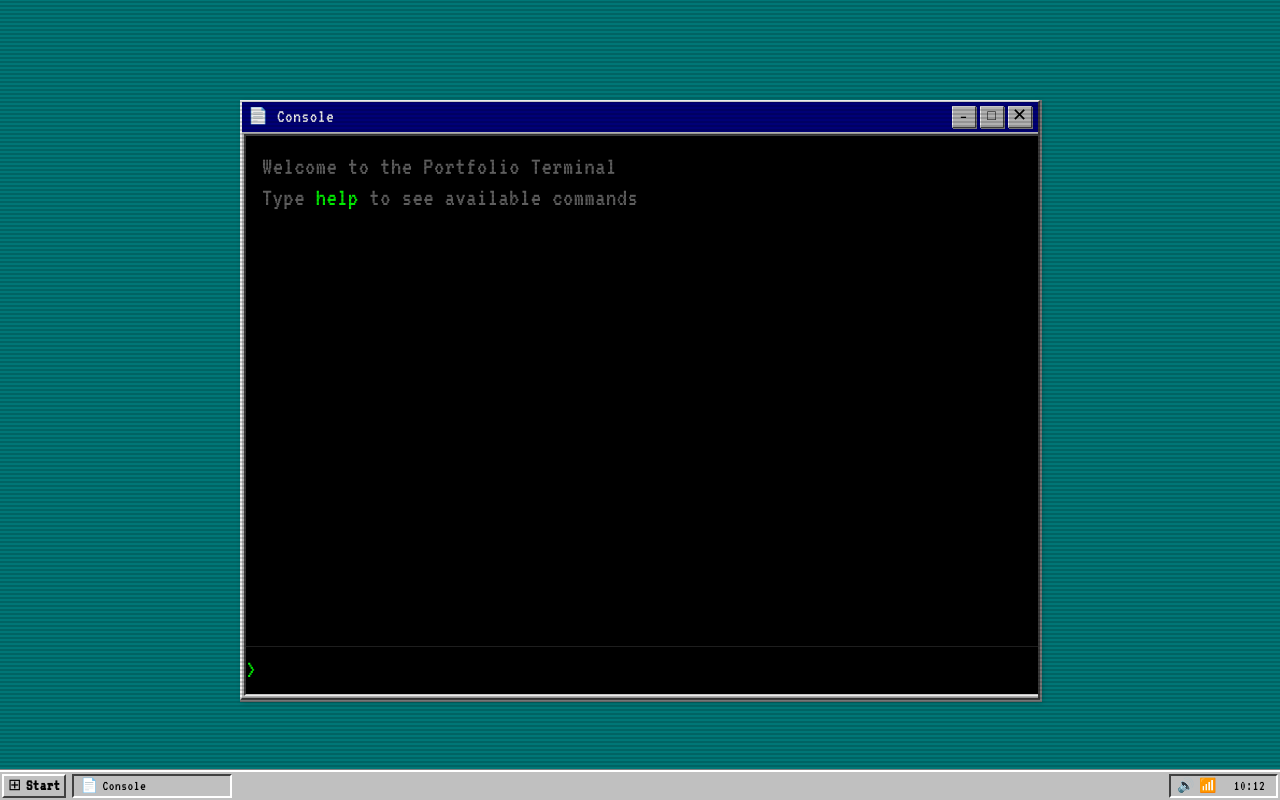
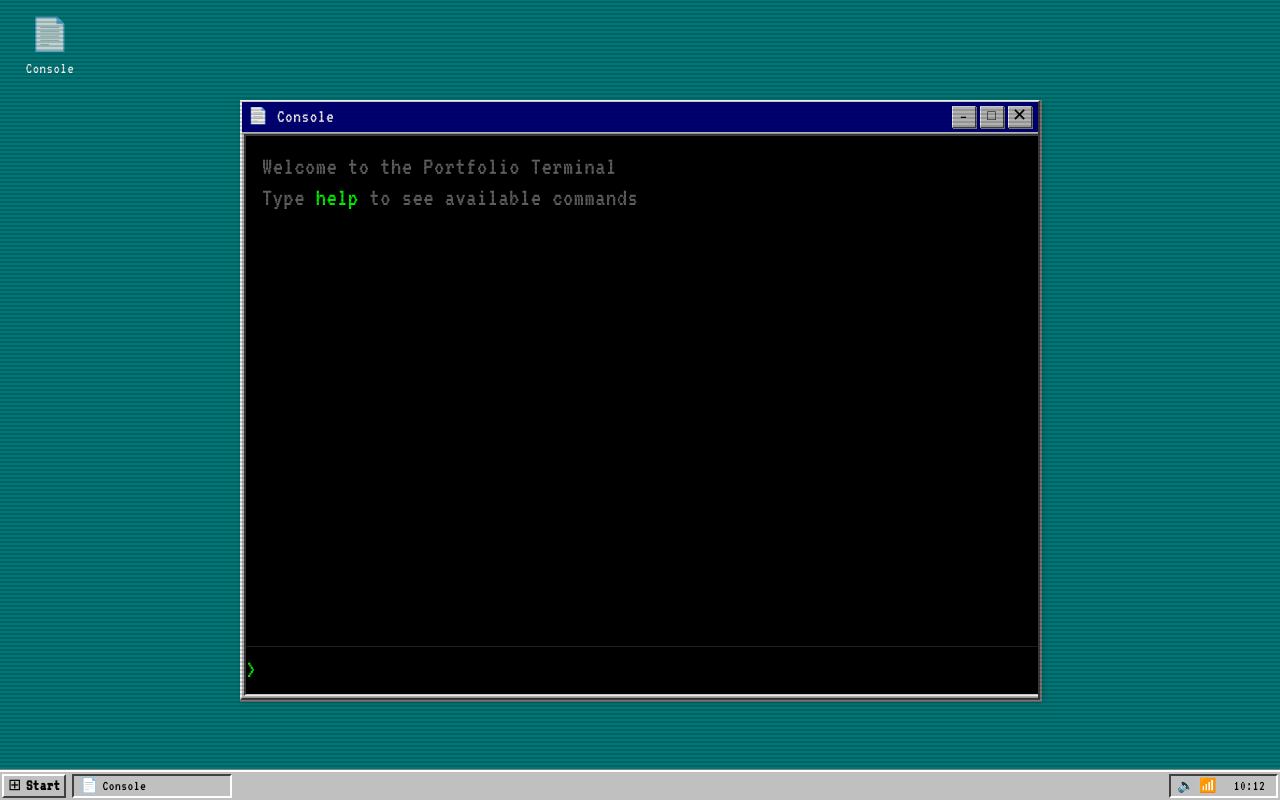
Before and after one commit to amelitoalcuitas/portfolio_v2, a Next.js app: page / in a window 1280 px wide. Built offline with nearby package versions, Linux system fonts and the light colour scheme.

Commit message:
added desktop icon

```diff
--- a/src/app/globals.css
+++ b/src/app/globals.css
@@ -84,6 +84,42 @@ body {
   height: 100vh;
   width: 100%;
   overflow: hidden;
+  position: relative;
+}
+
+/* Desktop icons */
+.win95-desktop {
+  position: absolute;
+  top: 10px;
+  left: 10px;
+  z-index: 5;
+}
+
+.win95-desktop-icon {
+  display: flex;
+  flex-direction: column;
+  align-items: center;
+  width: 80px;
+  margin-bottom: 15px;
+  cursor: pointer;
+  padding: 5px;
+  border: 1px solid transparent;
+}
+
+.win95-desktop-icon:hover {
+  background-color: rgba(0, 0, 128, 0.1);
+  border: 1px dotted #ffffff;
+}
+
+.win95-desktop-icon-img {
+  font-size: 32px;
+  margin-bottom: 5px;
+}
+
+.win95-desktop-icon-text {
+  color: #ffffff;
+  text-align: center;
+  font-size: 1rem;
 }
 
 .terminal {
@@ -115,8 +151,6 @@ body {
 
 .output {
   color: var(--foreground);
-  text-shadow: 0 0 1ex rgba(51, 51, 51, 0.8),
-      0 0 2px rgba(255, 255, 255, 0.8);
 }
 
 a {
@@ -667,7 +701,6 @@ h3 {
 .skills-category h3, .education-item h3, .experience-item h3, .contact-item h3 {
   margin-bottom: 0.5rem;
   color: var(--foreground);
-  text-shadow: 0 0 1ex rgba(51, 51, 51, 0.8), 0 0 2px rgba(255, 255, 255, 0.8);
 }
 
 /* List styles */
--- a/src/app/layout.tsx
+++ b/src/app/layout.tsx
@@ -2,6 +2,7 @@ import "./globals.css";
 import type { Metadata } from "next";
 import { VT323 } from "next/font/google";
 import Taskbar from "@/components/Taskbar";
+import Desktop from "@/components/Desktop";
 import { ConsoleProvider } from "@/context/ConsoleContext";
 
 const vt323 = VT323({
@@ -27,6 +28,7 @@ export default function RootLayout({
         <div className="overlay"></div>
         <ConsoleProvider>
           <div className="desktop-container">
+            <Desktop />
             <div className="terminal">{children}</div>
             <Taskbar />
           </div>
--- a/src/components/Console.tsx
+++ b/src/components/Console.tsx
@@ -7,7 +7,8 @@ import TitleBar from "./TitleBar";
 import { useConsole } from "@/context/ConsoleContext";
 
 export default function Console() {
-  const { output, isMinimized, setIsMinimized } = useConsole();
+  const { output, isMinimized, setIsMinimized, isClosed, setIsClosed } =
+    useConsole();
   const [position, setPosition] = useState({ x: 0, y: 0 });
   const [size, setSize] = useState({ width: 800, height: 600 });
   const [isDragging, setIsDragging] = useState(false);
@@ -34,6 +35,12 @@ export default function Console() {
   const handleMinimize = () => {
     // Toggle minimized state in context
     setIsMinimized(!isMinimized);
+  };
+
+  // Handle close functionality
+  const handleClose = () => {
+    // Set closed state to true
+    setIsClosed(true);
   };
 
   // Handle maximize functionality
@@ -343,8 +350,8 @@ export default function Console() {
     };
   }, [isDragging, dragOffset]);
 
-  // Don't render anything if minimized
-  if (isMinimized) {
+  // Don't render anything if minimized or closed
+  if (isMinimized || isClosed) {
     return null;
   }
 
@@ -365,6 +372,7 @@ export default function Console() {
         onDragStart={handleDragStart}
         onMinimize={handleMinimize}
         onMaximize={handleMaximize}
+        onClose={handleClose}
         isMaximized={isMaximized}
       />
       <div className="console-container">
--- /dev/null
+++ b/src/components/Desktop.tsx
@@ -0,0 +1,25 @@
+"use client";
+
+import { useConsole } from "@/context/ConsoleContext";
+import DesktopIcon from "./DesktopIcon";
+
+export default function Desktop() {
+  const { setIsClosed, setIsMinimized } = useConsole();
+
+  // Handle console icon click
+  const handleConsoleIconClick = () => {
+    // Show the console by setting isClosed to false and ensuring it's not minimized
+    setIsClosed(false);
+    setIsMinimized(false);
+  };
+
+  return (
+    <div className="win95-desktop">
+      <DesktopIcon
+        name="Console"
+        icon="📄"
+        onClick={handleConsoleIconClick}
+      />
+    </div>
+  );
+}
--- /dev/null
+++ b/src/components/DesktopIcon.tsx
@@ -0,0 +1,23 @@
+"use client";
+
+import { MouseEvent } from "react";
+
+interface DesktopIconProps {
+  name: string;
+  icon: string;
+  onClick: () => void;
+}
+
+export default function DesktopIcon({ name, icon, onClick }: DesktopIconProps) {
+  const handleClick = (e: MouseEvent<HTMLDivElement>) => {
+    e.stopPropagation();
+    onClick();
+  };
+
+  return (
+    <div className="win95-desktop-icon" onClick={handleClick}>
+      <div className="win95-desktop-icon-img">{icon}</div>
+      <div className="win95-desktop-icon-text">{name}</div>
+    </div>
+  );
+}
--- a/src/components/Taskbar.tsx
+++ b/src/components/Taskbar.tsx
@@ -15,8 +15,13 @@ const SECTION_ICONS: Record<string, string> = {
 };
 
 export default function Taskbar() {
-  const { handleCommand, activeSection, isMinimized, setIsMinimized } =
-    useConsole();
+  const {
+    handleCommand,
+    activeSection,
+    isMinimized,
+    setIsMinimized,
+    isClosed,
+  } = useConsole();
   const [currentTime, setCurrentTime] = useState<string>("");
   const [showMenu, setShowMenu] = useState(false);
 
@@ -95,15 +100,25 @@ export default function Taskbar() {
         )}
       </div>
       <div className="win95-taskbar-items">
+        {!isClosed && (
           <button
             className={`win95-taskbar-item ${
               isMinimized ? "" : "win95-taskbar-item-active"
             }`}
-          onClick={() => setIsMinimized(!isMinimized)}
+            onClick={() => {
+              // If minimized, restore it
+              if (isMinimized) {
+                setIsMinimized(false);
+              } else {
+                // If not minimized, minimize it
+                setIsMinimized(true);
+              }
+            }}
           >
             <span className="win95-taskbar-item-icon">📄</span>
             <span className="win95-taskbar-item-text">Console</span>
           </button>
+        )}
       </div>
       <div className="win95-taskbar-tray">
         <div className="win95-tray-icons">
--- a/src/components/TitleBar.tsx
+++ b/src/components/TitleBar.tsx
@@ -7,6 +7,7 @@ interface TitleBarProps {
   onDragStart?: (e: MouseEvent<HTMLDivElement>) => void;
   onMinimize?: () => void;
   onMaximize?: () => void;
+  onClose?: () => void;
   isMaximized?: boolean;
 }
 
@@ -15,6 +16,7 @@ export default function TitleBar({
   onDragStart,
   onMinimize,
   onMaximize,
+  onClose,
   isMaximized = false,
 }: TitleBarProps) {
   return (
@@ -47,6 +49,7 @@ export default function TitleBar({
         <button
           className="win95-button win95-close"
           aria-label="Close"
+          onClick={onClose}
           onMouseDown={(e) => e.stopPropagation()} // Prevent dragging when clicking buttons
         >
           <span className="win95-button-icon">✕</span>
--- a/src/context/ConsoleContext.tsx
+++ b/src/context/ConsoleContext.tsx
@@ -25,7 +25,9 @@ type ConsoleContextType = {
   output: OutputItem[];
   activeSection: string;
   isMinimized: boolean;
+  isClosed: boolean;
   setIsMinimized: (minimized: boolean) => void;
+  setIsClosed: (closed: boolean) => void;
   handleCommand: (command: string) => void;
   setActiveSection: (section: string) => void;
 };
@@ -44,6 +46,7 @@ export function ConsoleProvider({ children }: { children: ReactNode }) {
   const [output, setOutput] = useState<OutputItem[]>([]);
   const [activeSection, setActiveSection] = useState("home");
   const [isMinimized, setIsMinimized] = useState(false);
+  const [isClosed, setIsClosed] = useState(false);
 
   // Add welcome message on initial load
   React.useEffect(() => {
@@ -453,7 +456,9 @@ export function ConsoleProvider({ children }: { children: ReactNode }) {
         output,
         activeSection,
         isMinimized,
+        isClosed,
         setIsMinimized,
+        setIsClosed,
         handleCommand,
         setActiveSection,
       }}
```
Lines whose indentation alone changed are shown as unchanged.
